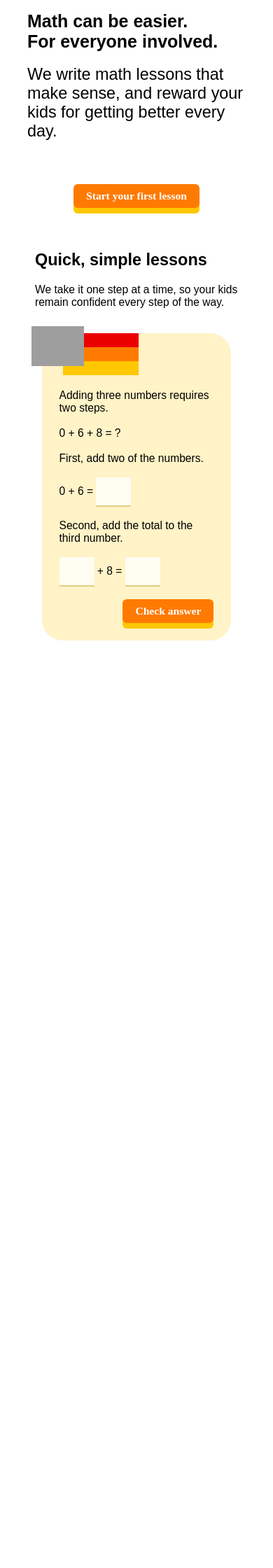
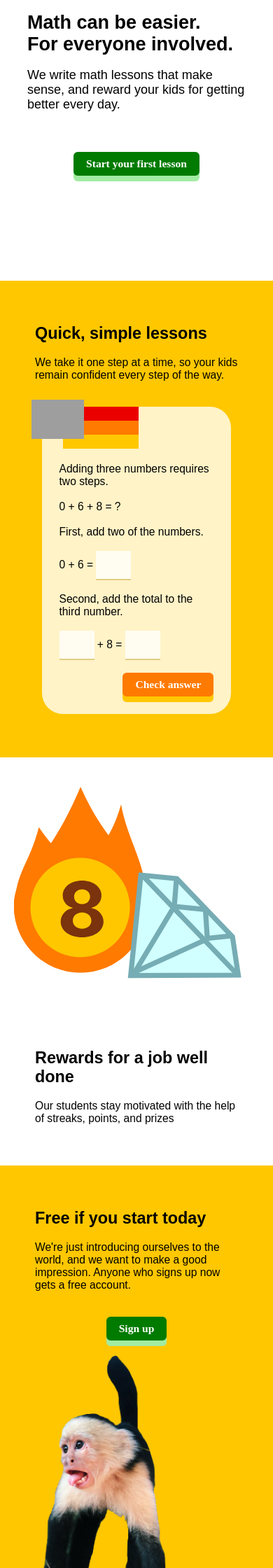
Before and after one commit to iwinters/project_tiedye, a Django app: page / in a window 390 px wide. Shown: the part 342-2582 px from the top of the page at 70% size. Before the commit the page ends 1257 px from the top, so only its background shows below. Run offline with Django 3.2, Linux system fonts and the light colour scheme; some libraries are stand-ins or nearby versions; some web fonts are replaced; grey boxes are pictures that could not be loaded.

Commit message:
push 1: points system

```diff
--- a/mathquiz/mathquiz/settings.py
+++ b/mathquiz/mathquiz/settings.py
@@ -39,7 +39,8 @@ INSTALLED_APPS = [
     'django.contrib.messages',
     'django.contrib.staticfiles',
     'sprints',
-    'users'
+    'users',
+    'widget_tweaks'
 ]
 
 MIDDLEWARE = [
--- a/mathquiz/sprints/static/sprints/base_form.css
+++ b/mathquiz/sprints/static/sprints/base_form.css
@@ -50,6 +50,26 @@ body {
   background-color: #FFF3C7;
   border-radius: 30px;
 }
+.successDivHome {
+  width: 500px;
+  border-radius: 30px;
+  position:absolute;
+  left:0px;
+  top:0px;
+  text-align:center;
+  vertical-align: center;
+}
+.successDivHomeContents {
+  padding: 0px;
+}
+.successDivHomeDiv {
+  background-color: rgb(167, 255, 167);
+  padding: 20px;
+  color: rgb(0, 123, 0);
+  border-radius: 10px;
+  width:auto
+
+}
 .lessonCardContents {
   padding: 80px 40px 40px 40px;
 }
@@ -69,7 +89,7 @@ body {
   font-family: 'Inter Var';
   font-size: large;
   font-weight: 550;
-
+  width: auto;
   padding: 5px 15px;
   border-radius: 5px;
 
@@ -271,7 +291,6 @@ input.invalid {
   color:rgb(0, 105, 0);
   border-radius: 20px;
   padding:30px;
-  padding-bottom: 80px;
   width: 75%;
   min-width: 300px;
 }
@@ -347,6 +366,10 @@ input.invalid {
 .homeHeading {
   font-size: 50;
 }
+.homeMainText {
+  max-width: 500px;
+  font-weight:normal;
+}
 .flexboxBlurbsHome {
   margin-left:50px;
   margin-right:50px;
@@ -366,6 +389,9 @@ input.invalid {
   .lessonCardHome{
     width: 80%;
 
+  }
+  .successDivHome {
+    width:80%
   }
 
   .wrong {
@@ -465,7 +491,10 @@ input.invalid {
 
 }
 .homeHeading {
-  font-size: 25;
+  font-size: 27;
+}
+.homeMainText {
+  font-size: 18;
 }
 .bodyArea {
   width:80vw;
--- a/mathquiz/sprints/static/sprints/base_form.js
+++ b/mathquiz/sprints/static/sprints/base_form.js
@@ -103,8 +103,10 @@ function checkMath() {
     if (score >= 100) {
       document.getElementById('regForm').classList.add('hidden');
       document.getElementById('success').classList.add('hidden');
+      document.getElementById('pointsUpdate').value += 25;
+      document.getElementById('finishLine').classList.remove('hidden');
+;
 
-      document.getElementById('finishLine').classList.remove('hidden')
 
     }
 
--- a/mathquiz/sprints/templates/sprints/index.html
+++ b/mathquiz/sprints/templates/sprints/index.html
@@ -13,7 +13,7 @@
             </div>
 
         </div>
-        <div style='text-align: center;'>
+        <div style='text-align: center; padding-bottom: 150px;'>
             <div class="bodyArea">
                     <div class='homeFlexbox'>
                         <div>
@@ -21,22 +21,23 @@
                         </div>
                         <div class="homeFlexboxText">
                             <h1 class='homeHeading'>Math can be easier.<br>For everyone involved.</h1>
-                            <h2 style="max-width: 500px; font-weight:normal;">
+                            <h2 class='homeMainText'>
                                 We write math lessons that make sense, and reward your kids for getting better every day.
                             </h2>
                         </div>
                     </div>
-                    <button class='button oy-button'>Start your first lesson</button>
+                    <button class='button gg-button'>Start your first lesson</button>
             </div>
         </div>
-
+        <div style='background-color: rgb(255, 199, 0);'>
         <div class='homeFlexbox'>
             <div class='flexboxBlurbsHome'>
                 <h2>Quick, simple lessons</h2>
                 <p>We take it one step at a time, so your kids remain confident every step of the way.</p>
             </div>
             <div>
-                <div id='lessonCard' class='lessonCardHome'>
+                <div style='position:relative'>
+                    <div id='lessonCardHome' class='lessonCardHome'>
                         <div style='position:relative'>
                             <div id='pointsBarLesson'style='width:40%; position:absolute; top: 0px; left: 30px'>
                                 <div style='background-color: #EB0000; height:20px'></div>
@@ -48,7 +49,7 @@
                             <img src='{% static "sprints/gingerbeard.svg" %}' class='messenger-pic' style="position:absolute; top: -10px; left: -15px">
 
                         </div>
-                    <div class='lessonCardContents'>
+                        <div class='lessonCardContents' >
                             <div id='lessonCardText' class='lessonCardText'>
                                 Adding three numbers requires two steps.
                                 <br><br>
@@ -64,7 +65,15 @@
                                 <br><br>
                             </div>
                             <div style='text-align-last: right;'>
-                            <button type="button" id="checkLessonMath" onclick="checkMathHome()" class='button oy-button'>Check answer</button>
+                                <button type="button" id="checkMathHome" onclick="checkMathHome()" class='button oy-button'>Check answer</button>
+
+                            </div>
+                        </div>
+                    </div>
+                    <div id="successDivHome" class='successDivHome hidden'>
+                        <div class='successDivHomeContents'>
+                            <img src='{% static "sprints/excitedmonkey.png" %}' width=60%>
+                            <div class='successDivHomeDiv'><h2>You did it!</h2></div>
 
                         </div>
                     </div>
@@ -72,6 +81,42 @@
 
             </div>
         </div>
+        </div>
+
+
+
+        <div style='background-color:rgb(255, 255, 255)'>
+            <div class='homeFlexbox'>
+                <div style='width:90%; max-width:500px'>
+                    <img src='{% static "sprints/firegem.svg" %}' width=100%>
+                </div>
+                <div class='flexboxBlurbsHome'>
+                    <h2>Rewards for a job well done</h2>
+                    <p>Our students stay motivated with the help of streaks, points, and prizes</p>
+                </div>
+            </div>
+        </div>
+        <div style='background-color: rgb(255, 199, 0);'>
+            <div class='homeFlexbox'>
+                <div class='flexboxBlurbsHome'>
+                    <h2>Free if you start today</h2>
+                    <p>We're just introducing ourselves to the world, and we want to make a good impression. Anyone who signs up now gets a free account.</p>
+                    <div style='text-align: center; padding:20px'>
+                        <button class='button gg-button'>Sign up</button>
+                    </div>
+                </div>
+                <div style='width:90%; max-width:500px'>
+                    <img src='{% static "sprints/excitedcapuchin.png" %}' width=70% style='padding: 0px 30px'>
+                </div>
+            </div>
+        </div>
+        <div style=background-color:black>
+
+
+        </div>
+
+
+
 
 
     <script >
@@ -81,7 +126,9 @@
         }
         function checkMathHome() {
             if (document.getElementById('finalInputHome').value == 14) {
-                document.getElementById('pointsBarLesson').style.width = "50%"
+                document.getElementById('pointsBarLesson').style.width = "50%";
+                document.getElementById('lessonCardHome').style.opacity="0.2"
+                document.getElementById('successDivHome').classList.remove('hidden')
             }
             else
                 {console.log("shitbuckets")}
--- a/mathquiz/sprints/templates/sprints/tree.html
+++ b/mathquiz/sprints/templates/sprints/tree.html
@@ -12,7 +12,7 @@
     <div class="header">
         <a href="{% url 'tree' student.id %}" class="logo"><img src='{% static "sprints/tni_logo.svg" %}' width='150px'></a>
         <div class="header-right">
-            <div class="student-select"><span>{{ student.student_name }}<img src='{% static "sprints/down.svg" %}' width=15px style='padding-left: 10px;'></span>
+            <div class="student-select"><span>{{ student.student_name }}{{ points }}<img src='{% static "sprints/down.svg" %}' width=15px style='padding-left: 10px;'></span>
             <div class="selectStudent">
                 <table class='selectStudentList'>
                     {% for s in students %}
--- a/mathquiz/sprints/views.py
+++ b/mathquiz/sprints/views.py
@@ -5,13 +5,22 @@ import django.http.request
 from django.shortcuts import redirect
 from django.urls import reverse_lazy
 from django.contrib.auth.models import User
+from users.forms import PointsForm
 
 
 
 def sprint(request, student_id, level_id):
     unit = get_object_or_404(level, pk=level_id)
     student_object = get_object_or_404(student, pk=student_id)
-    return render(request,'sprints/sprint.html', {'unit':unit, 'student':student_object})
+    form=PointsForm(request.POST, instance = student_object)
+
+    if request.method == 'POST':
+        if form.is_valid():
+            form.save()
+            return redirect ('tree', student_id = student_object.id)
+
+
+    return render(request,'sprints/sprint.html', {'unit':unit, 'student':student_object, 'form': form})
 
 def tree(request, student_id):
     categories = category.objects.all()
@@ -19,12 +28,13 @@ def tree(request, student_id):
     arithmetic_units = level.objects.filter(category = 1)
     student_object = get_object_or_404(student, pk=student_id)
     student_level = student_object.arithmetic_level
+    points = student_object.points
     if student_level < (arithmetic_units.count() - 1):
         arithmetic_next_unit = arithmetic_units[student_level]
     else:
         arithmetic_next_unit = arithmetic_units[1]
     students = student.objects.filter(user = request.user)
-    context={'student': student_object, 'categories':categories, 'arithmetic_next_unit': arithmetic_next_unit, 'student_level': student_level, 'students':students}
+    context={'student': student_object, 'categories':categories, 'arithmetic_next_unit': arithmetic_next_unit, 'student_level': student_level, 'students':students, 'points':points}
 
     if request.user.id == student_object.user.id:
         return render(request,'sprints/tree.html', context)
--- a/mathquiz/users/models.py
+++ b/mathquiz/users/models.py
@@ -6,6 +6,7 @@ class student (models.Model):
     user = models.ForeignKey(User, on_delete = models.CASCADE, default=1)
     student_name = models.CharField(max_length=25, default = 'Student')
     arithmetic_level = models.IntegerField(default=0)
+    points = models.IntegerField(default=0)
     readonly_fields=('id',)
 
 
```
Also changed, not shown: mathquiz/sprints/templates/sprints/sprint.html (+7 -1 lines), mathquiz/users/forms.py (added, +7 -0 lines), mathquiz/db.sqlite3, mathquiz/sprints/static/sprints/excitedcapuchin.png (added), mathquiz/sprints/static/sprints/excitedmonkey.png (added), mathquiz/sprints/static/sprints/firegem.svg (added), mathquiz/sprints/static/sprints/o-excitedmonkey.png (added), mathquiz/users/migrations/0002_student_points.py (added). Lines whose indentation alone changed are shown as unchanged.
